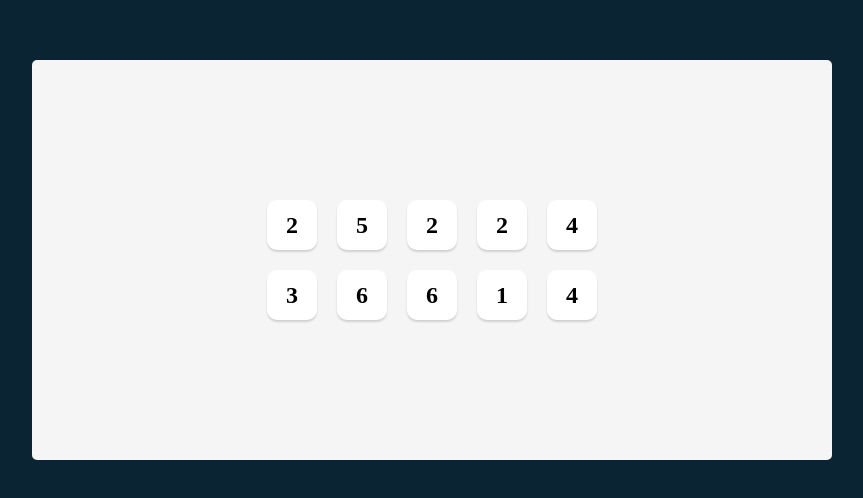
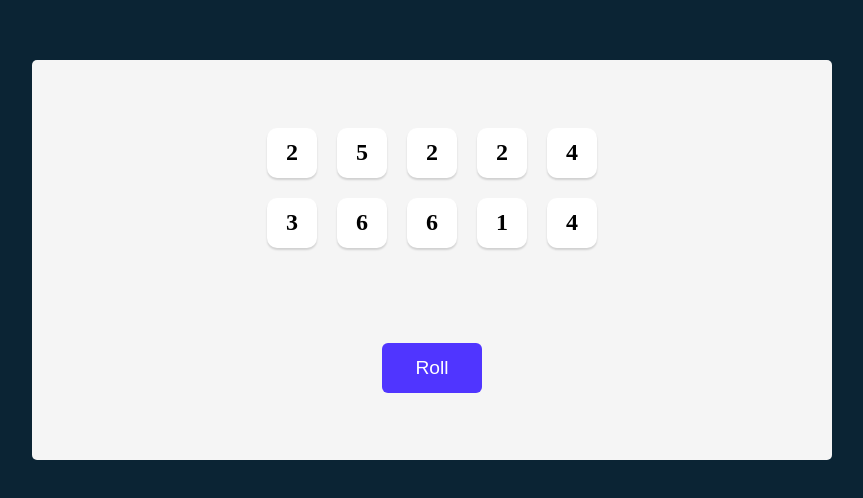
Before and after one commit to Pk9697/tenzies, a React (Vite) app: page / in a window 1280 px wide. Shown: the part 140-638 px from the top of the page, without its empty margins (208-1071 px from the left). Built offline with nearby package versions, Linux system fonts and the light colour scheme.

Commit message:
Create a `Roll Dice` button that will re-roll all 10 dice. Clicking the button should generate a new array of numbers and set the `dice` state to that new array (thus re-rendering the array to the page)

```diff
--- a/src/App.jsx
+++ b/src/App.jsx
@@ -11,6 +11,11 @@
     }
     return newDice;
   }
+
+  function rollDice() {
+      setDice(allNewDice())
+  }
+
   const diceElements = dice.map((die,index) => <Die key={index} value={die} />)
 
   return (
@@ -19,6 +24,7 @@
         <div className="dice-container">
           {diceElements}
         </div>
+        <button className="roll-dice" onClick={rollDice}>Roll</button>
       </div>
     </div>
   );
--- a/src/index.css
+++ b/src/index.css
@@ -26,7 +26,7 @@
   padding: 20px;
   display: flex;
   flex-direction: column;
-  justify-content: center;
+  justify-content: space-around;
   align-items: center;
 }
 .dice-container {
@@ -50,3 +50,22 @@
 .die-num {
   font-size: 2rem;
 }
+.roll-dice {
+  height: 50px;
+  width: 100px;
+  border: none;
+  border-radius: 6px;
+  background-color: #5035FF;
+  color: white;
+  font-size: 1.2rem;
+  font-family: 'Karla', sans-serif;
+  cursor: pointer;
+}
+
+.roll-dice:focus {
+  outline: none;
+}
+
+.roll-dice:active {
+  box-shadow: inset 5px 5px 10px -3px rgba(0, 0, 0, 0.7);
+}
```
